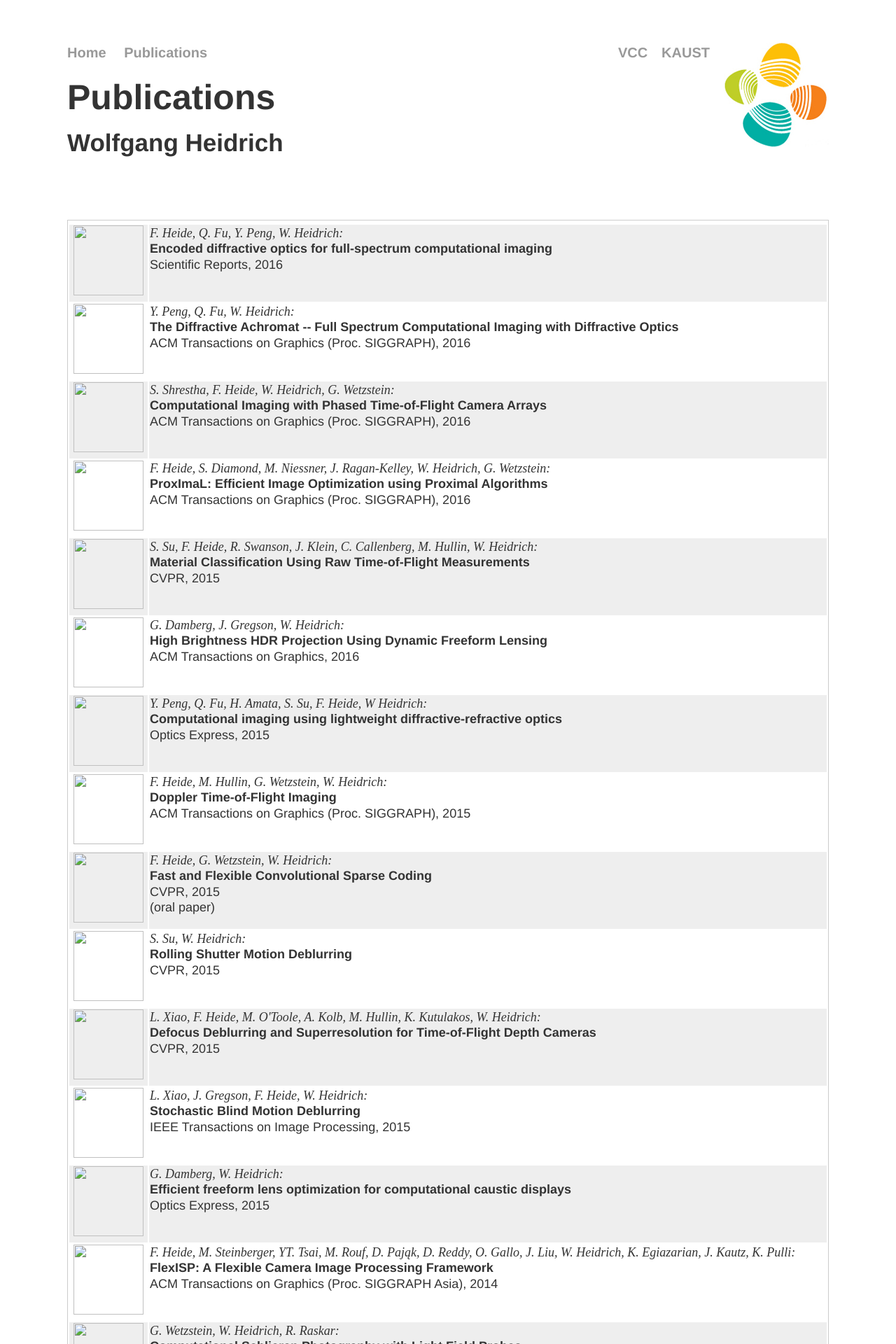
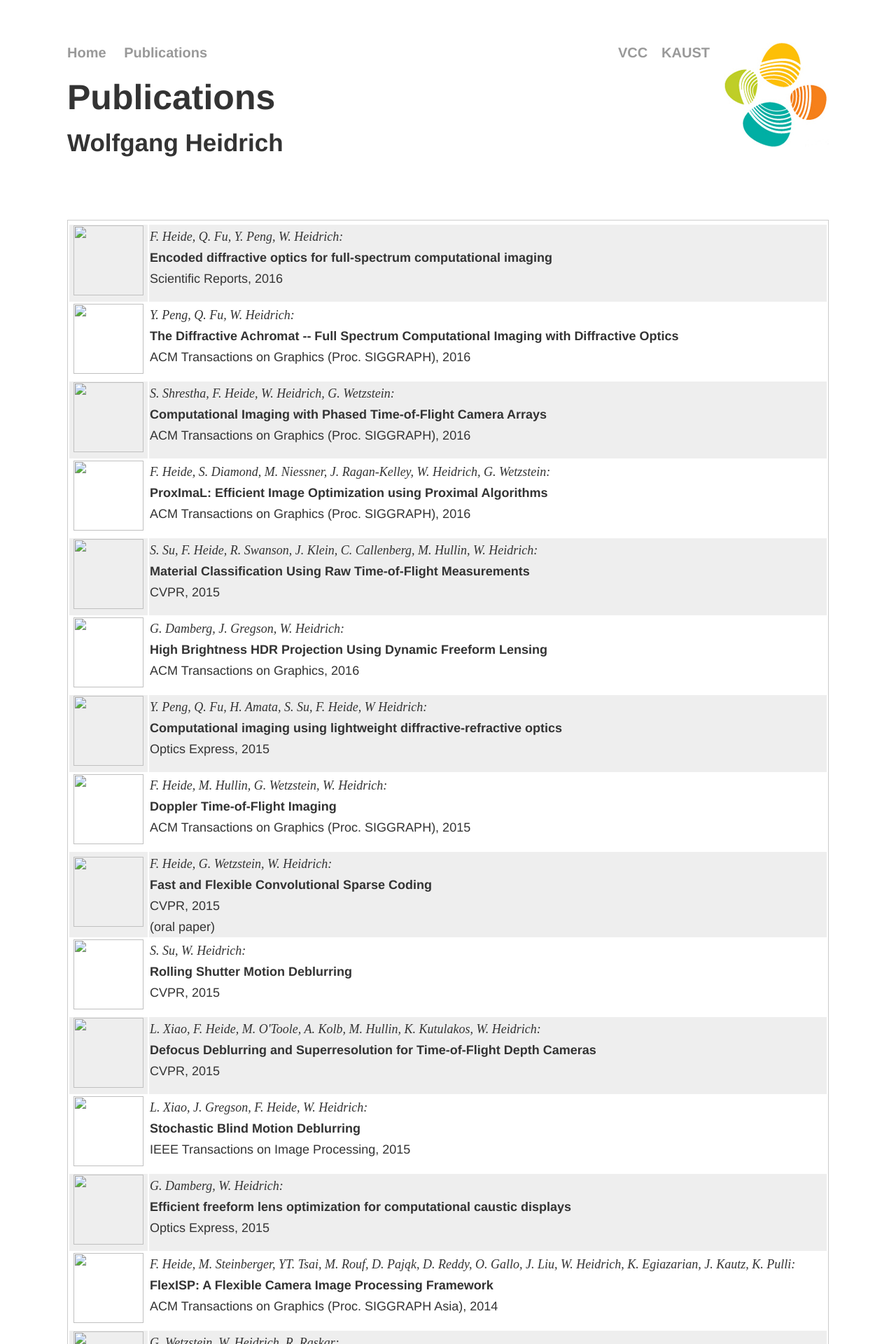
Before and after one commit to vccimaging/vccimaging.github.io, a Jekyll site: the page built from publications.html, in a window 1280 px wide. Shown: the top 1920 px of the page at 70% size. Built offline with Jekyll 4.4.1, drawn with Linux system fonts in a browser that asks for light colours.

Commit message:
Update publications.html

```diff
--- a/publications.html
+++ b/publications.html
@@ -21,7 +21,7 @@
 {% if pub.title and pub.authors and pub.venue and pub.year %}
     <tr>
       <td style="vertical-align:middle;text-align:center;"> <img src="{{pub.image}}" width=100 height=100>
-      <td style="vertical-align:top;text-align:left;line-height:1.0;">
+      <td style="vertical-align:top;text-align:left;padding=4px;">
         <pub-authors> {{ pub.authors | join: ', ' }}: </pub-authors><br>
         {% if pub.pdf %}
           <pub-title> <a href="{{ pub.pdf }}">{{ pub.title }}</a></pub-title><br>
```
